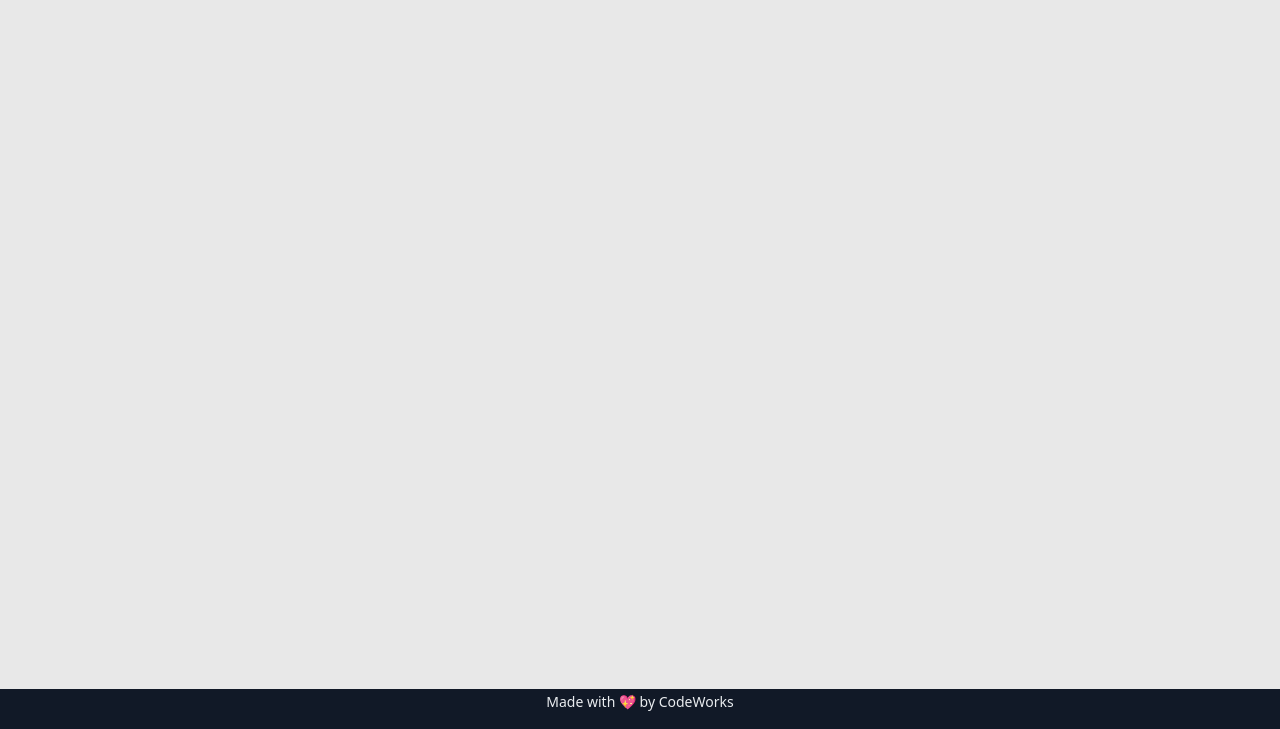
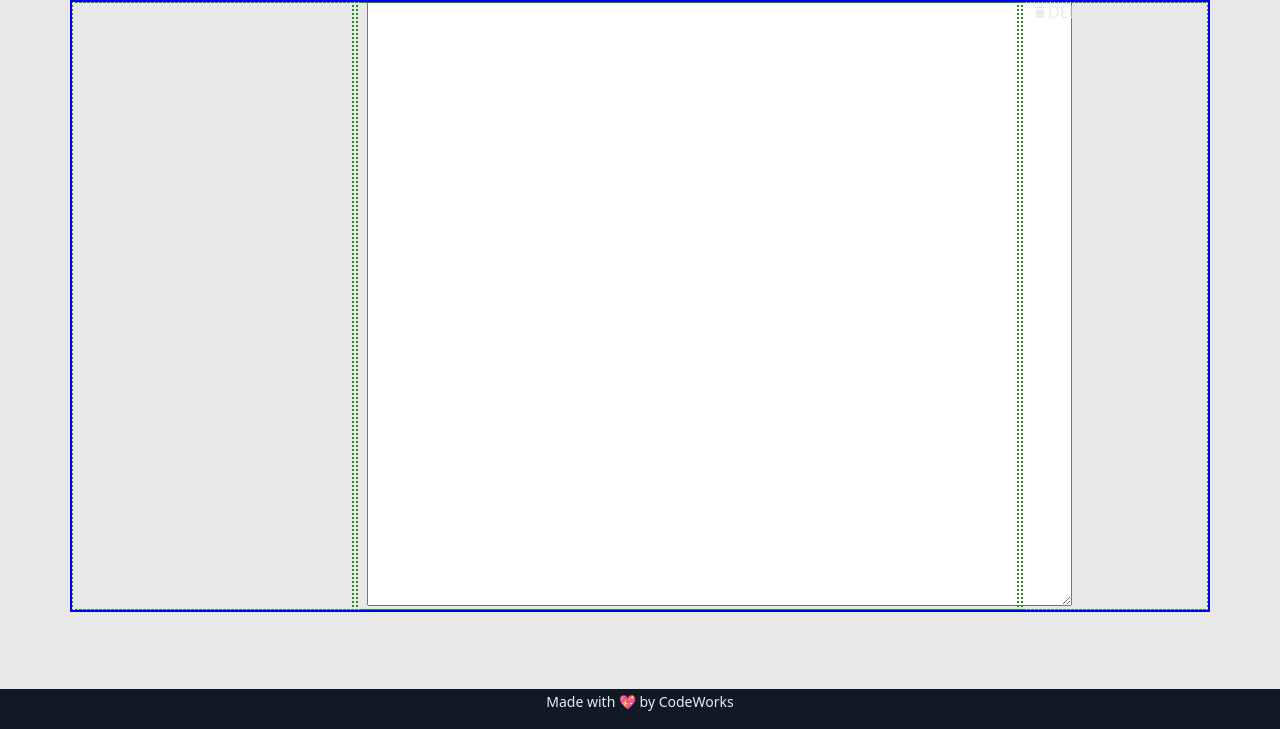
Before and after one commit to ThomF/jot, a website with bundled scripts: page index.html in a window 1280 px wide. Shown: the part 71-800 px from the top of the page. Built offline with nearby package versions, Linux system fonts and the light colour scheme; a script that the page names is missing.

Commit message:
setting up template for note taking

```diff
--- a/index.html
+++ b/index.html
@@ -15,7 +15,25 @@
   <title>jot</title>
 </head>
 
-<body>
+<style>
+  body.debug .container,
+  body.debug .container-fluid {
+    outline: 2px double blue;
+    outline-offset: -2px;
+  }
+
+  body.debug .row {
+    outline: 2px dashed red;
+    outline-offset: -2px;
+  }
+
+  body.debug [class*="col-"] {
+    outline: 2px dotted forestgreen;
+    outline-offset: -3px;
+  }
+</style>
+
+<body class="debug">
   <header>
     <nav class="navbar navbar-dark navbar-expand bg-dark text-light no-select">
       <a class="navbar-brand ms-3" href="#">
@@ -30,7 +48,7 @@
     </nav>
   </header>
   <main class="">
-    <div class="container-fluid">
+    <div class="container">
       <div class="row">
         <div class="col-12">
           <!-- <div>
@@ -41,10 +59,15 @@
               </div>
             </form>
           </div> -->
+          <div class="row text-light" id="take-notes">
 
-          <div class="row" id="take-notes">
-
-
+            <div class="col-3">
+              <h2></h2>
+            </div>
+            <div class="col-7">
+              <textarea name="body" id="text" cols="74" rows="25"></textarea>
+            </div>
+            <div class="col-2 mdi mdi-delete">DELETE</div>
 
           </div>
         </div>
@@ -59,7 +82,7 @@
 
   <!-- SECTION OFFCANVAS -->
 
-  <div class="offcanvas offcanvas-end" id="jotNote" aria-labelledby="listingFormLabel">
+  <div class="offcanvas offcanvas-start" id="jotNote" aria-labelledby="listingFormLabel">
     <div class="offcanvas-header">
       <h5 class="offcanvas-title" id="jotLabel">new jot</h5>
       <button type="button" class="btn-close" data-bs-dismiss="offcanvas" aria-label="Close"></button>
```
